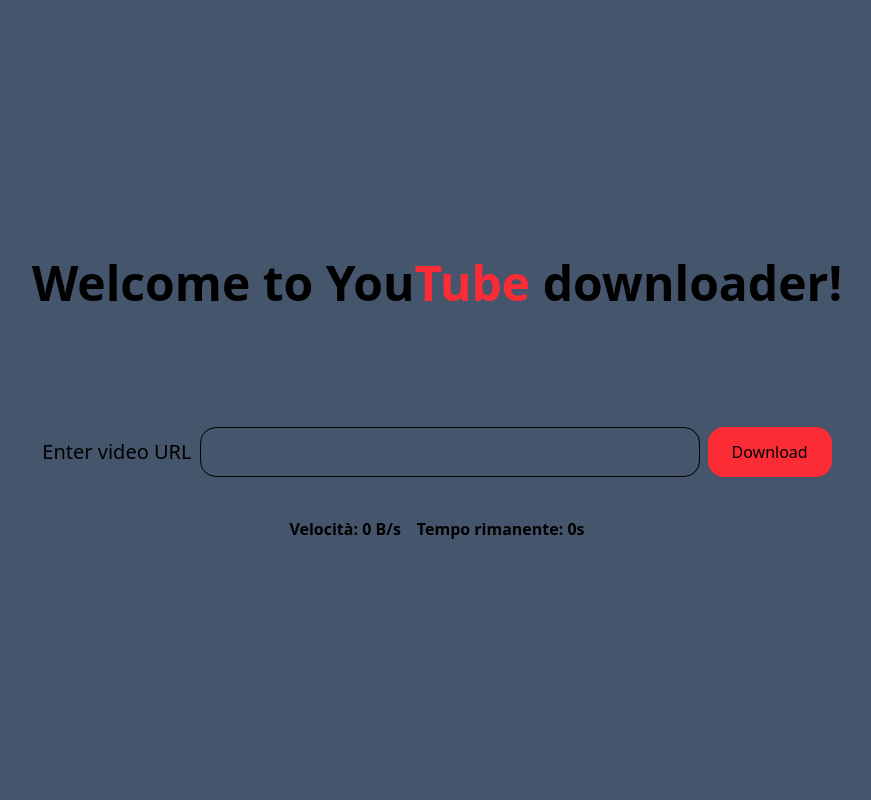
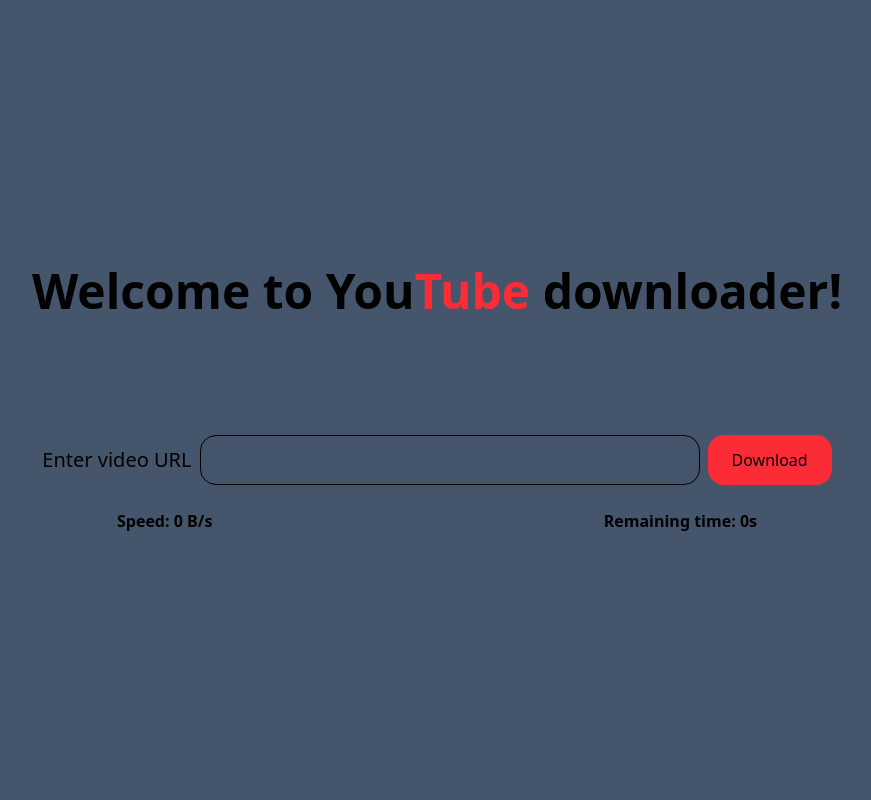
Before and after one commit to RykerWilder/yt-downloader, a Flask app: page / in a window 1280 px wide. Shown: the whole page, without its empty margins (203-1074 px from the left). Run offline with Flask 3, Linux system fonts and the light colour scheme.

Commit message:
style in form

```diff
--- a/templates/index.html
+++ b/templates/index.html
@@ -9,18 +9,18 @@
     <title>Youtube Downloader</title>
 </head>
 <body>
-    <main class="h-[100vh] flex flex-col items center justify-center bg-slate-600">
+    <main class="h-[100vh] flex flex-col items-center justify-center bg-slate-600">
         <h1 class="text-center font-bold bg text-5xl mb-30">Welcome to You<span class="text-red-500">Tube</span> downloader!</h1>
-        <form method="POST" action="/download" class="flex justify-center items-center h-[50px] mb-10" id="download-form">
+        <form method="POST" action="/download" class="flex justify-center items-center h-[50px] mb-6" id="download-form">
             <label for="url" class="text-xl mr-2">Enter video URL</label>
             <input type="text" id="url" name="url" required class="p-4 border mr-2 rounded-2xl w-[500px] h-full focus:outline-none">
             <button type="submit" class="px-6 rounded-2xl cursor-pointer bg-red-500 h-full">Download</button>
         </form>
-        <div class="flex gap-4 justify-center items-start">
-            <p class="font-bold text-l">Velocità: <span id="speed">0 B/s</span></p>
-            <p class="font-bold text-l">Tempo rimanente: <span id="eta">0s</span></p>
+        <div class="flex justify-between items-start w-[50%]">
+            <p class="font-bold text-l">Speed: <span id="speed">0 B/s</span></p>
+            <p class="font-bold text-l">Remaining time: <span id="eta">0s</span></p>
         </div>
-        <!-- Includi il file JavaScript esterno -->
+
         <script src="{{ url_for('static', filename='js/script.js') }}"></script>
     </main>
 </body>
```
